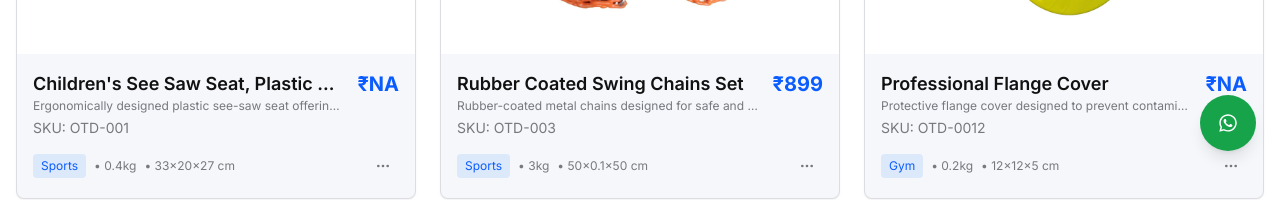
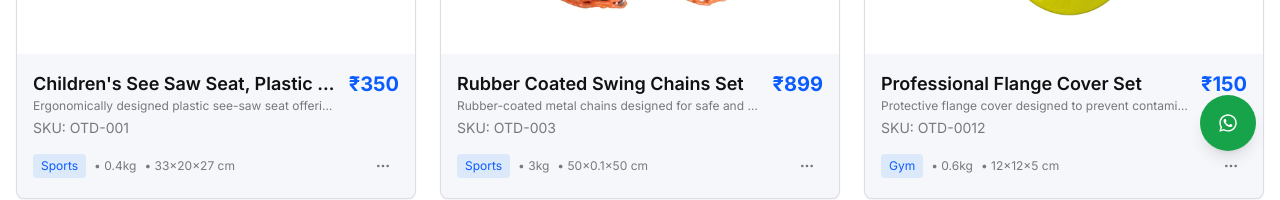
Before and after one commit to amolsinghal95/grypfitweb, a Next.js app: page /products in a window 1280 px wide. Shown: the part 625-825 px from the top of the page. Built offline with nearby package versions, Linux system fonts and the light colour scheme.

Commit message:
seo changes

```diff
--- a/app/globals.css
+++ b/app/globals.css
@@ -2,18 +2,18 @@
 @tailwind components;
 @tailwind utilities;
 
-/* ---------- THEME COLORS (Light) ---------- */
+
 :root {
-  --background: #FFFFFF;        /* page background */
-  --foreground: #111111;        /* primary text */
-  --primary: #0b5cff;           /* brand accent */
-  --secondary: #f5f7fb;         /* light card/bg tone */
-  --muted-rgb: 34, 37, 41;      /* for rgba muted text */
+  --background: #FFFFFF;
+  --foreground: #111111;
+  --primary: #0b5cff;
+  --secondary: #f5f7fb;
+  --muted-rgb: 34, 37, 41;
   --muted: rgba(var(--muted-rgb), 0.6);
   --border-muted: rgba(var(--muted-rgb), 0.12);
 }
 
-/* ---------- GLOBAL RESET ---------- */
+
 * {
   box-sizing: border-box;
   padding: 0;
@@ -30,7 +30,6 @@ body {
   scroll-behavior: smooth;
 }
 
-/* links */
 a {
   color: var(--primary);
   text-decoration: none;
@@ -38,7 +37,6 @@ a {
 }
 a:hover { color: color-mix(in srgb, var(--primary) 70%, black); }
 
-/* Small utility classes that map to CSS variables (keeps your TSX clean) */
 .bg-background { background-color: var(--background); }
 .text-foreground { color: var(--foreground); }
 .text-primary { color: var(--primary); }
@@ -47,14 +45,12 @@ a:hover { color: color-mix(in srgb, var(--primary) 70%, black); }
 .text-muted { color: var(--muted); }
 .border-muted { border-color: var(--border-muted); }
 
-/* Helpful border / card defaults */
 .card {
   background: var(--background);
   border: 1px solid var(--border-muted);
   border-radius: 0.75rem;
 }
 
-/* Tailwind custom utility example kept */
 @layer utilities {
   .text-balance {
     text-wrap: balance;
--- a/data/products.json
+++ b/data/products.json
@@ -3,7 +3,7 @@
     "id": 1,
     "title": "Children's See Saw Seat, Plastic Swing",
     "sku": "OTD-001",
-    "price": "₹NA",
+    "price": "₹350",
     "shortDescription": "Ergonomically designed plastic see-saw seat offering comfort and proper support during play.",
     "longDescription": "This plastic see-saw seat features a contoured ergonomic design to ensure comfortable seating for children. It is suitable for playground installations and replacement use, providing stability and support during regular outdoor play.",
     "category": "Sports",
@@ -25,21 +25,21 @@
   },
   {
     "id": 3,
-    "title": "Professional Flange Cover",
+    "title": "Professional Flange Cover Set",
     "sku": "OTD-0012",
-    "price": "₹NA",
+    "price": "₹150",
     "shortDescription": "Protective flange cover designed to prevent contamination and accidental contact.",
     "longDescription": "This flange cover helps protect industrial flanges from dust, debris, and environmental exposure. Its durable construction and secure-fit design allow easy installation while maintaining reliable protection.",
     "category": "Gym",
     "image": "/products/id3.jpeg",
-    "weight": { "value": 0.2, "unit": "kg" },
+    "weight": { "value": 0.6, "unit": "kg" },
     "dimensions": { "length": 12, "width": 12, "height": 5, "unit": "cm" }
   },
   {
     "id": 4,
     "title": "Outdoor Plastic Swing Seat with Chain Set",
     "sku": "OTD-007",
-    "price": "₹NA",
+    "price": "₹1500",
     "shortDescription": "Durable outdoor swing seat with plastic base and coated metal chains.",
     "longDescription": "This outdoor swing seat is made from heavy-duty plastic and paired with coated metal chains. It is designed for long-term use in parks, gardens, and playground environments.",
     "category": "Sports",
@@ -51,7 +51,7 @@
     "id": 5,
     "title": "MS Twister Balance Plate",
     "sku": "OTD-0011",
-    "price": "₹NA",
+    "price": "₹199",
     "shortDescription": "Anti-slip balance plate designed for core stability and posture training.",
     "longDescription": "This circular balance plate features an anti-slip surface to support controlled movement. It is suitable for gym workouts, yoga sessions, and physiotherapy-based balance exercises.",
     "category": "Gym",
```
